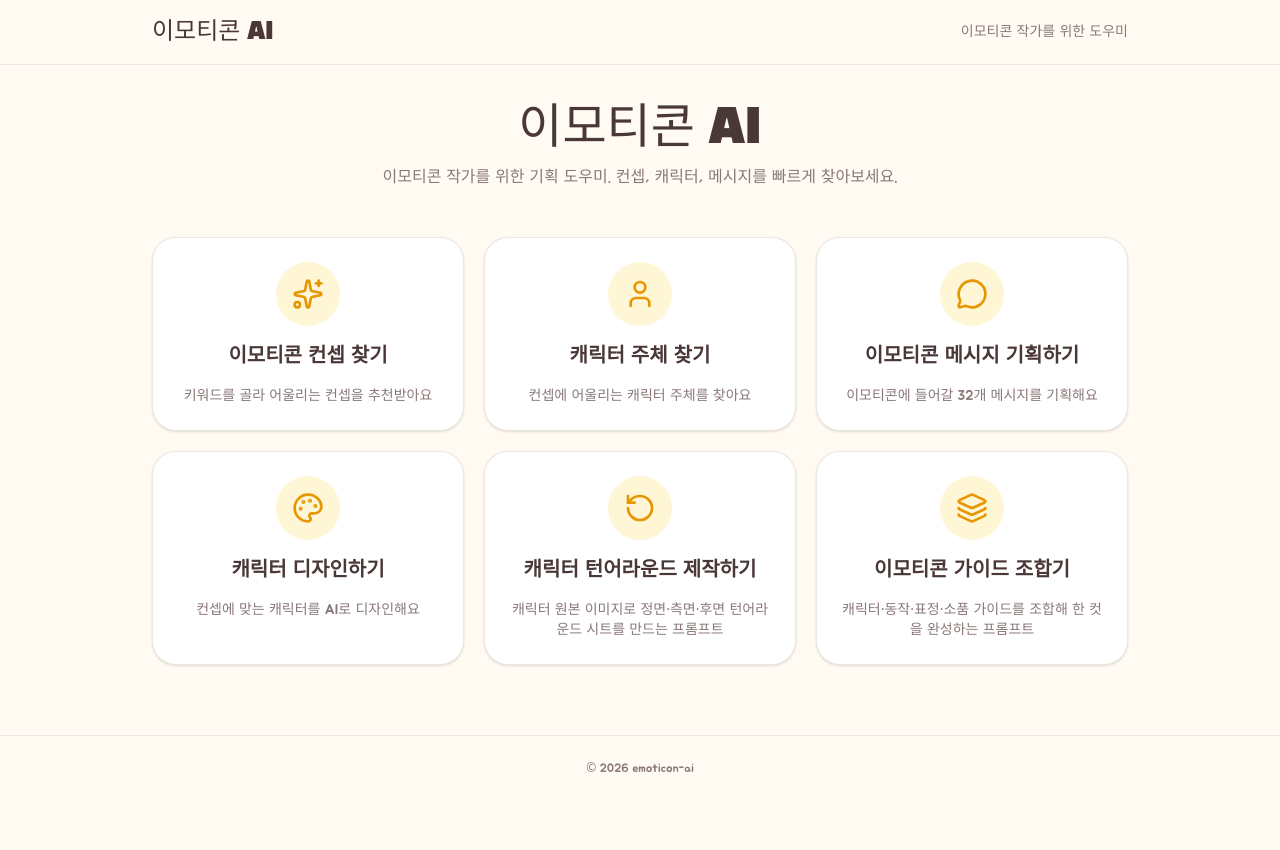
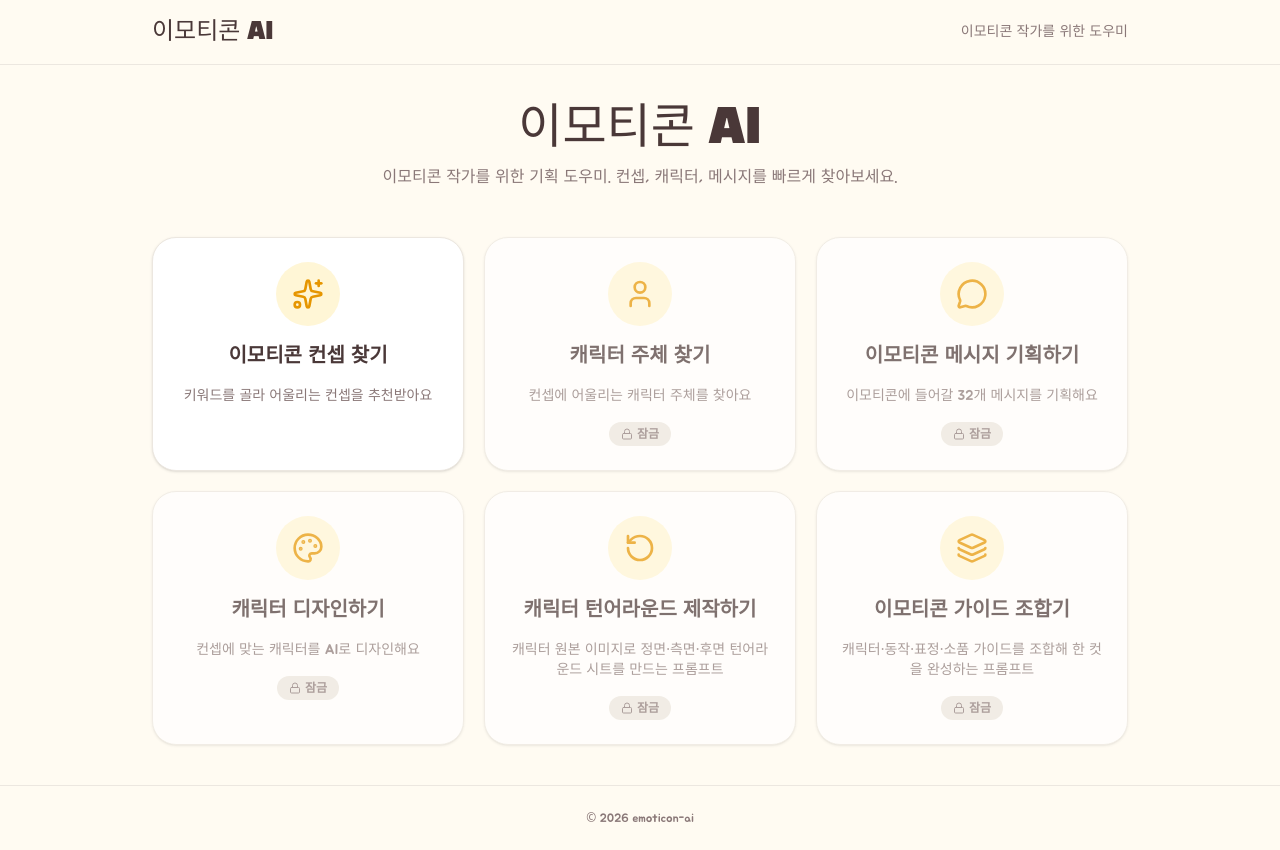
Before and after one commit to geon-woong/emoticon-ai, a Next.js app: page / in a window 1280 px wide. Before the commit the page ends 800 px from the top, so only its background shows below. Built offline with nearby package versions, Linux system fonts and the light colour scheme; a web font is replaced by a local one.

Commit message:
feature: 권한 기능 추가

```diff
--- a/src/app/page.tsx
+++ b/src/app/page.tsx
@@ -1,10 +1,12 @@
 'use client';
 
-import { useState } from 'react';
+import { useEffect, useState } from 'react';
 import Link from 'next/link';
-import { Sparkles, User, MessageCircle, Palette, Layers, RotateCcw } from 'lucide-react';
+import { Sparkles, User, MessageCircle, Palette, Layers, RotateCcw, Lock } from 'lucide-react';
 import { Card } from '@/components/ui/Card';
 import { PromptModal } from '@/components/ui/PromptModal';
+import { SecretCodeModal } from '@/components/ui/SecretCodeModal';
+import { useUnlockStore } from '@/stores/unlock-store';
 import { cn } from '@/lib/utils/cn';
 
 const GUIDE_COMBINER_PROMPT = `여러 개의 첨부 이미지를 분석하여,
@@ -333,6 +335,10 @@ const FEATURES: FeatureCard[] = [
 
 export default function HomePage() {
   const [activePrompt, setActivePrompt] = useState<PromptKey | null>(null);
+  const [showSecret, setShowSecret] = useState(false);
+  const unlocked = useUnlockStore((s) => s.unlocked);
+  const [mounted, setMounted] = useState(false);
+  useEffect(() => setMounted(true), []);
 
   return (
     <>
@@ -351,13 +357,16 @@ export default function HomePage() {
 
         <section className="grid grid-cols-1 gap-5 sm:grid-cols-2 lg:grid-cols-3">
           {FEATURES.map((f) => {
+            const isFree = f.type === 'nav' && f.href === '/concept';
+            const isLocked = !isFree && (!mounted || !unlocked);
+            const cardKey = f.type === 'nav' ? f.href : f.promptKey;
+
             const cardContent = (
               <Card
                 className={cn(
                   'flex h-full flex-col items-center gap-4 p-6 text-center transition',
-                  f.type === 'nav' && !f.enabled
-                    ? 'pointer-events-none opacity-60'
-                    : 'cursor-pointer hover:-translate-y-1 hover:border-brand-selected hover:shadow-md'
+                  'cursor-pointer hover:-translate-y-1 hover:border-brand-selected hover:shadow-md',
+                  isLocked && 'opacity-70'
                 )}
               >
                 <div className="flex h-16 w-16 items-center justify-center rounded-full bg-brand-selected-bg text-brand-selected">
@@ -365,18 +374,26 @@ export default function HomePage() {
                 </div>
                 <h2 className="text-xl font-bold text-brand-text">{f.title}</h2>
                 <p className="text-sm text-brand-muted">{f.description}</p>
-                {f.type === 'nav' && !f.enabled && (
-                  <span className="rounded-full bg-brand-divider px-3 py-1 text-xs font-bold text-brand-muted">
-                    준비 중
+                {isLocked && (
+                  <span className="inline-flex items-center gap-1 rounded-full bg-brand-divider px-3 py-1 text-xs font-bold text-brand-muted">
+                    <Lock className="h-3 w-3" />
+                    잠금
                   </span>
                 )}
-                {/* {f.type === 'prompt' && (
-                  <span className="rounded-full bg-brand-btn1 px-3 py-1 text-xs font-bold text-brand-selected">
-                    프롬프트 제공
-                  </span>
-                )} */}
               </Card>
             );
+
+            if (isLocked) {
+              return (
+                <button
+                  key={cardKey}
+                  className="text-left"
+                  onClick={() => setShowSecret(true)}
+                >
+                  {cardContent}
+                </button>
+              );
+            }
 
             if (f.type === 'prompt') {
               return (
@@ -390,12 +407,10 @@ export default function HomePage() {
               );
             }
 
-            return f.enabled ? (
+            return (
               <Link key={f.href} href={f.href}>
                 {cardContent}
               </Link>
-            ) : (
-              <div key={f.href}>{cardContent}</div>
             );
           })}
         </section>
@@ -407,6 +422,8 @@ export default function HomePage() {
         prompt={activePrompt ? PROMPTS[activePrompt].prompt : ''}
         onClose={() => setActivePrompt(null)}
       />
+
+      <SecretCodeModal open={showSecret} onClose={() => setShowSecret(false)} />
     </>
   );
 }
--- /dev/null
+++ b/src/components/ui/SecretCodeModal.tsx
@@ -0,0 +1,99 @@
+'use client';
+
+import { useState } from 'react';
+import { X, Lock, ExternalLink } from 'lucide-react';
+import { toast } from 'sonner';
+import { Button } from './Button';
+import { useUnlockStore } from '@/stores/unlock-store';
+
+interface Props {
+  open: boolean;
+  onClose: () => void;
+}
+
+const WADIZ_URL = 'https://app.wadiz.kr/links/su9wDe14xE';
+
+export function SecretCodeModal({ open, onClose }: Props) {
+  const unlock = useUnlockStore((s) => s.unlock);
+  const [code, setCode] = useState('');
+
+  if (!open) return null;
+
+  const handleSubmit = () => {
+    if (unlock(code)) {
+      toast.success('잠금이 해제되었어요!');
+      setCode('');
+      onClose();
+    } else {
+      toast.error('시크릿 코드가 올바르지 않아요.');
+    }
+  };
+
+  return (
+    <div
+      className="fixed inset-0 z-50 flex items-center justify-center bg-black/50 p-4"
+      onClick={(e) => {
+        if (e.target === e.currentTarget) onClose();
+      }}
+    >
+      <div className="relative w-full max-w-md max-h-[90vh] overflow-y-auto rounded-3xl bg-brand-card border border-brand-divider shadow-xl">
+        {/* 헤더 */}
+        <div className="sticky top-0 z-10 flex items-center justify-between bg-brand-card px-6 py-5 border-b border-brand-divider">
+          <div>
+            <h2 className="text-xl font-bold text-brand-text">잠긴 기능이에요 🔒</h2>
+            <p className="mt-0.5 text-sm text-brand-muted">
+              시크릿 코드를 입력하면 모든 기능을 사용할 수 있어요.
+            </p>
+          </div>
+          <button
+            type="button"
+            onClick={onClose}
+            className="rounded-full p-2 hover:bg-brand-divider/40 transition"
+            aria-label="닫기"
+          >
+            <X className="h-5 w-5 text-brand-muted" />
+          </button>
+        </div>
+
+        <div className="px-6 py-6 space-y-6">
+          {/* 코드 입력 */}
+          <section className="space-y-3">
+            <div className="flex items-center gap-2 rounded-2xl border border-brand-divider bg-brand-bg px-4 py-3">
+              <Lock className="h-4 w-4 shrink-0 text-brand-muted" />
+              <input
+                type="text"
+                value={code}
+                onChange={(e) => setCode(e.target.value)}
+                onKeyDown={(e) => {
+                  if (e.key === 'Enter') handleSubmit();
+                }}
+                placeholder="시크릿 코드를 입력하세요"
+                autoFocus
+                className="w-full bg-transparent text-sm text-brand-text outline-none placeholder:text-brand-muted"
+              />
+            </div>
+            <Button variant="primary" onClick={handleSubmit} className="w-full">
+              잠금 해제
+            </Button>
+          </section>
+
+          {/* 와디즈 안내 */}
+          <section className="space-y-3 border-t border-brand-divider pt-6">
+            <p className="text-sm text-brand-muted leading-relaxed">
+              아직 코드가 없으신가요? 와디즈 펀딩에 참여하고 시크릿 코드를 받아보세요.
+            </p>
+            <a
+              href={WADIZ_URL}
+              target="_blank"
+              rel="noopener noreferrer"
+              className="inline-flex w-full items-center justify-center gap-1.5 rounded-full bg-brand-btn2 px-6 py-3 text-base font-bold text-brand-text shadow-sm transition hover:brightness-105 active:brightness-95"
+            >
+              와디즈 펀딩 보러가기
+              <ExternalLink className="h-4 w-4" />
+            </a>
+          </section>
+        </div>
+      </div>
+    </div>
+  );
+}
--- /dev/null
+++ b/src/stores/unlock-store.ts
@@ -0,0 +1,32 @@
+import { create } from 'zustand';
+import { persist, createJSONStorage } from 'zustand/middleware';
+
+/** 시크릿 코드 (띄어쓰기 없음) */
+const SECRET_CODE = '이모티콘은역시동동작가!';
+
+interface UnlockState {
+  unlocked: boolean;
+  /** 코드가 일치하면 잠금을 해제하고 true 반환, 아니면 false */
+  unlock: (code: string) => boolean;
+}
+
+export const useUnlockStore = create<UnlockState>()(
+  persist(
+    (set) => ({
+      unlocked: false,
+      unlock: (code) => {
+        if (code.trim() === SECRET_CODE) {
+          set({ unlocked: true });
+          return true;
+        }
+        return false;
+      },
+    }),
+    {
+      name: 'emoticon-ai/unlock-v1',
+      storage: createJSONStorage(() =>
+        typeof window !== 'undefined' ? localStorage : (undefined as unknown as Storage)
+      ),
+    }
+  )
+);
```
